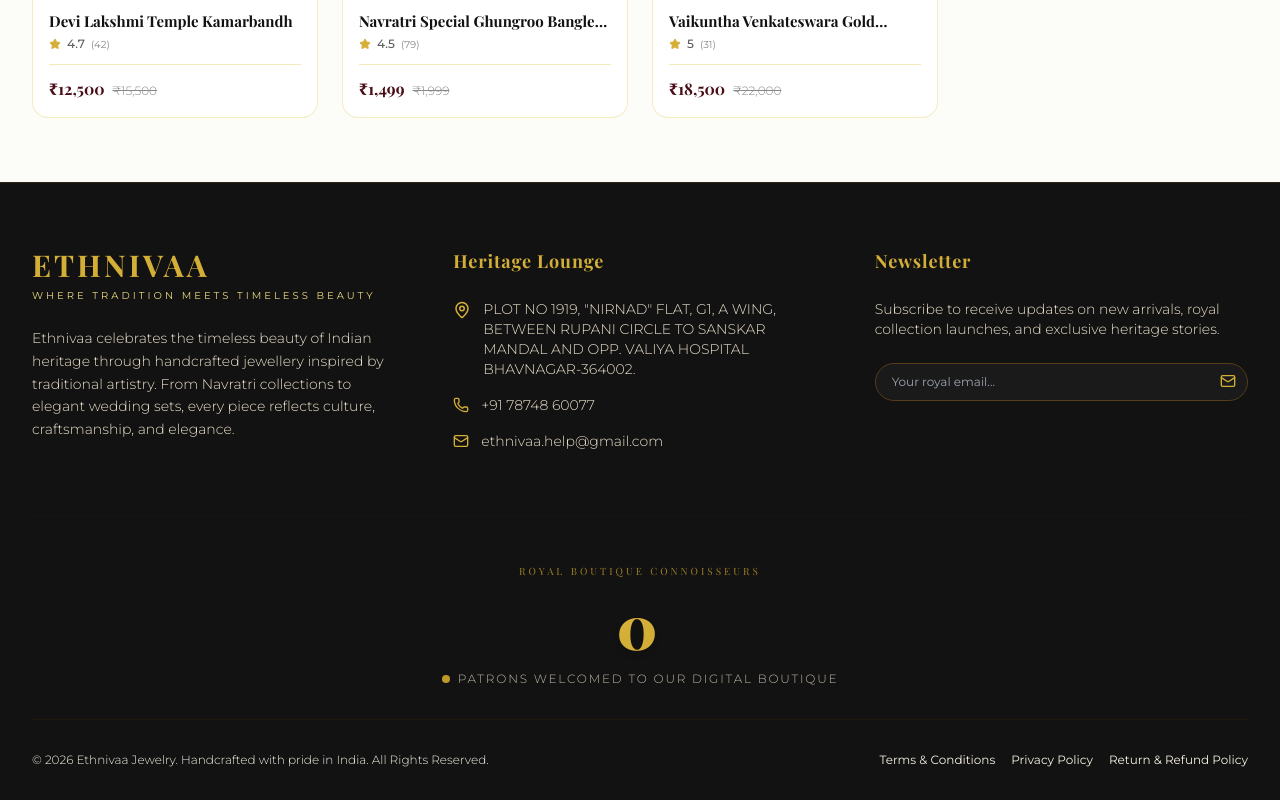
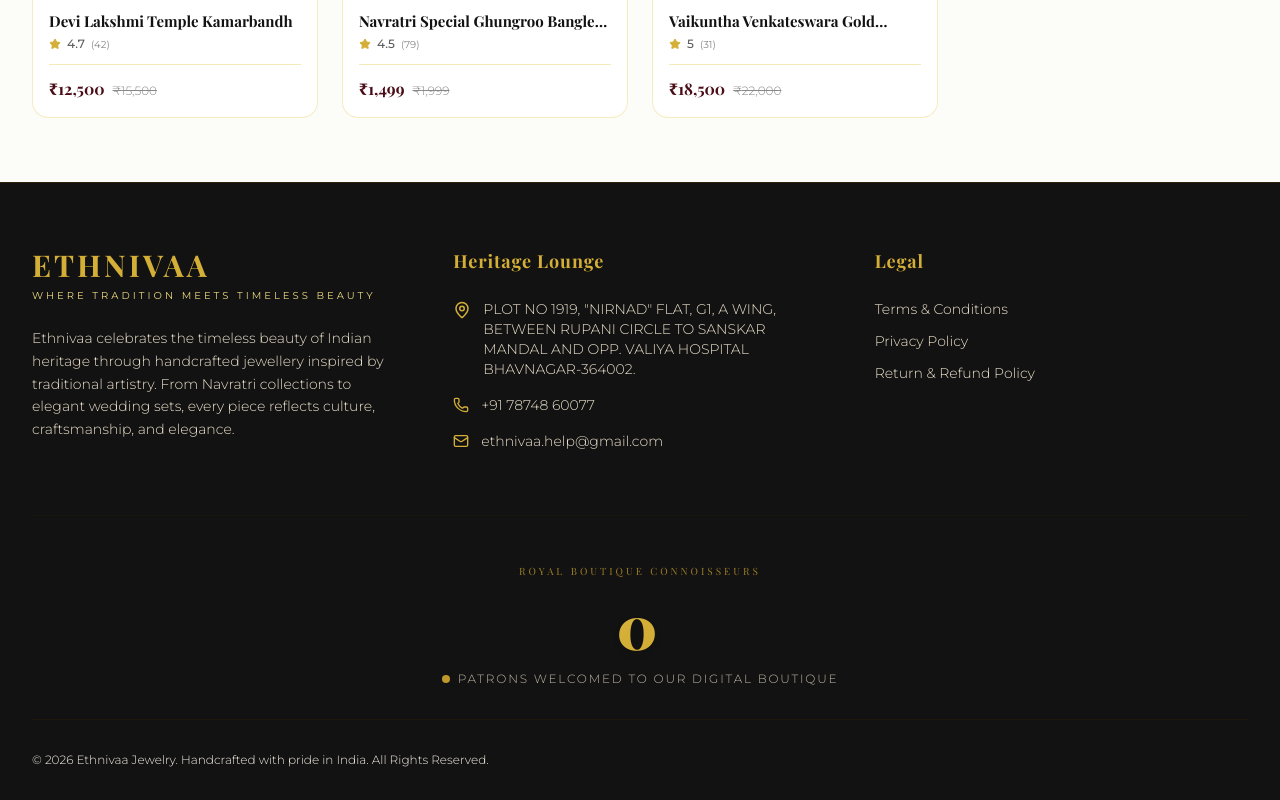
Before and after one commit to Hastiv01/Ethnivaa, a React (Vite) app in the folder frontend/: page /home in a window 1280 px wide. Shown: the part 1747-2547 px from the top of the page. Built offline with nearby package versions, Linux system fonts and the light colour scheme; no server answers; a web font is replaced by a local one.

Commit message:
change footer

```diff
--- a/frontend/src/components/Footer.tsx
+++ b/frontend/src/components/Footer.tsx
@@ -1,20 +1,9 @@
-import React, { useState } from 'react';
+import React from 'react';
 import { useShop } from '../context/ShopContext';
 import { Mail, Phone, MapPin, ShieldAlert, Sparkles } from 'lucide-react';
 
 export const Footer: React.FC = () => {
   const { navigateTo, currentUserRole, visitorCount } = useShop();
-  const [email, setEmail] = useState('');
-  const [subscribed, setSubscribed] = useState(false);
-
-  const handleSubscribe = (e: React.FormEvent) => {
-    e.preventDefault();
-    if (email) {
-      setSubscribed(true);
-      setEmail('');
-      setTimeout(() => setSubscribed(false), 5000);
-    }
-  };
 
   return (
     <footer className="bg-obsidian-950 text-ivory-300 font-sans border-t border-gold-950 pt-16 pb-8">
@@ -57,33 +46,26 @@
             </ul>
           </div>
 
-          {/* Newsletter */}
+          {/* Legal */}
           <div className="space-y-6">
-            <h3 className="font-serif text-lg text-gold-400 font-semibold tracking-wider">Newsletter</h3>
-            <p className="text-sm font-light text-ivory-400">
-              Subscribe to receive updates on new arrivals, royal collection launches, and exclusive heritage stories.
-            </p>
-            <form onSubmit={handleSubscribe} className="space-y-3">
-              <div className="relative">
-                <input
-                  type="email"
-                  required
-                  value={email}
-                  onChange={(e) => setEmail(e.target.value)}
-                  placeholder="Your royal email..."
-                  className="w-full bg-obsidian-900 border border-gold-900 text-ivory-200 placeholder-ivory-600 text-xs rounded-full py-2.5 pl-4 pr-10 focus:outline-none focus:border-gold-400 font-sans"
-                />
-                <button type="submit" className="absolute right-3 top-2.5 text-gold-400 hover:text-gold-100">
-                  <Mail size={16} />
+            <h3 className="font-serif text-lg text-gold-400 font-semibold tracking-wider">Legal</h3>
+            <ul className="space-y-3 text-sm font-light text-ivory-400">
+              <li>
+                <button onClick={() => navigateTo('terms')} className="hover:text-gold-300 transition-colors duration-200">
+                  Terms & Conditions
                 </button>
-              </div>
-              {subscribed && (
-                <p className="text-[11px] text-gold-300 font-medium flex items-center gap-1.5 animate-fadeIn">
-                  <Sparkles size={12} />
-                  <span>Subscription confirmed. Thank you!</span>
-                </p>
-              )}
-            </form>
+              </li>
+              <li>
+                <button onClick={() => navigateTo('privacy')} className="hover:text-gold-300 transition-colors duration-200">
+                  Privacy Policy
+                </button>
+              </li>
+              <li>
+                <button onClick={() => navigateTo('returns')} className="hover:text-gold-300 transition-colors duration-200">
+                  Return & Refund Policy
+                </button>
+              </li>
+            </ul>
           </div>
         </div>
 
@@ -122,9 +104,6 @@
             )}
 
             <div className="flex gap-4 text-xs text-ivory-600">
-              <a href="#" className="hover:text-gold-400" onClick={(e) => { e.preventDefault(); navigateTo('terms'); }}>Terms & Conditions</a>
-              <a href="#" className="hover:text-gold-400" onClick={(e) => { e.preventDefault(); navigateTo('privacy'); }}>Privacy Policy</a>
-              <a href="#" className="hover:text-gold-400" onClick={(e) => { e.preventDefault(); navigateTo('returns'); }}>Return & Refund Policy</a>
             </div>
           </div>
         </div>
```
